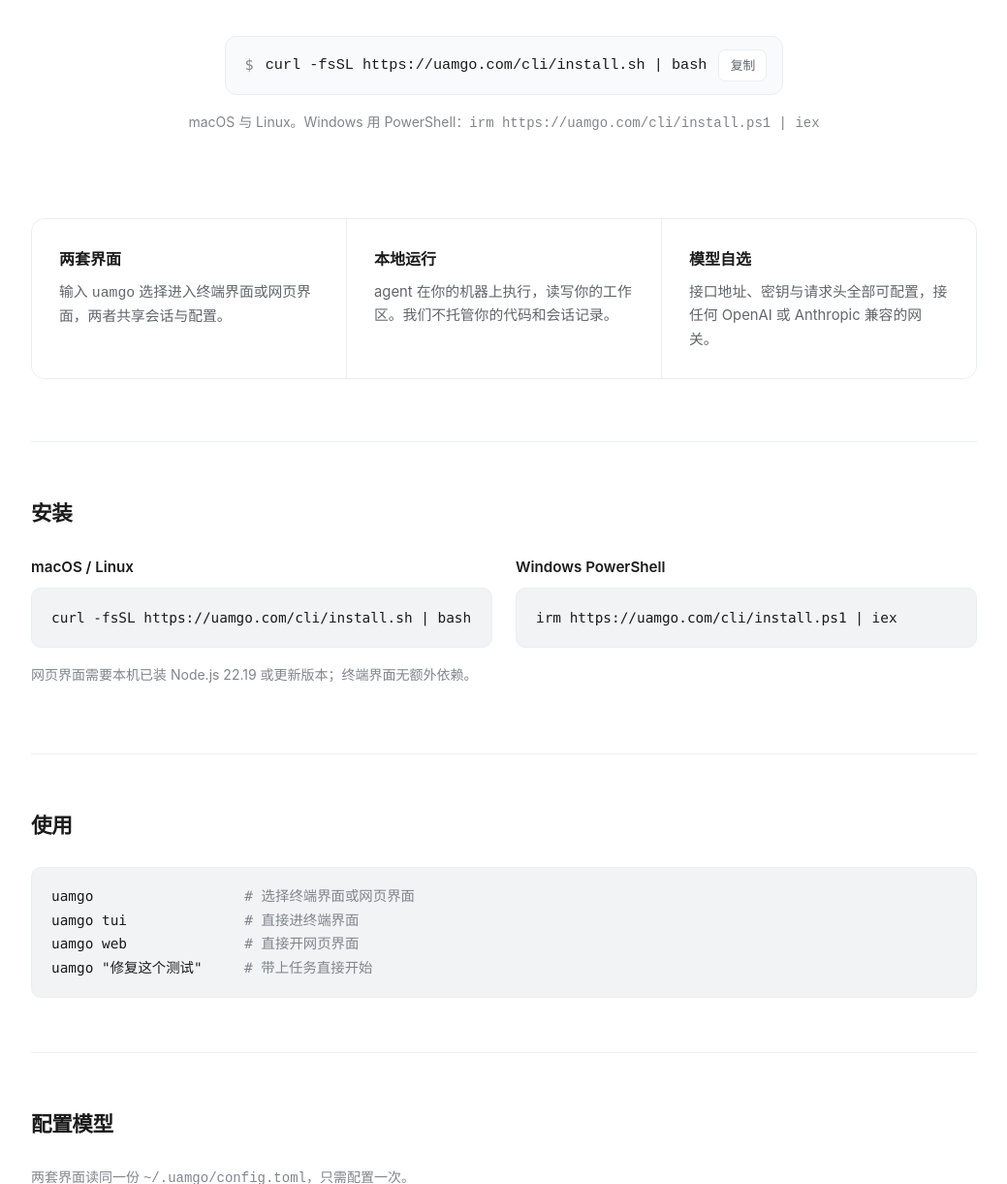
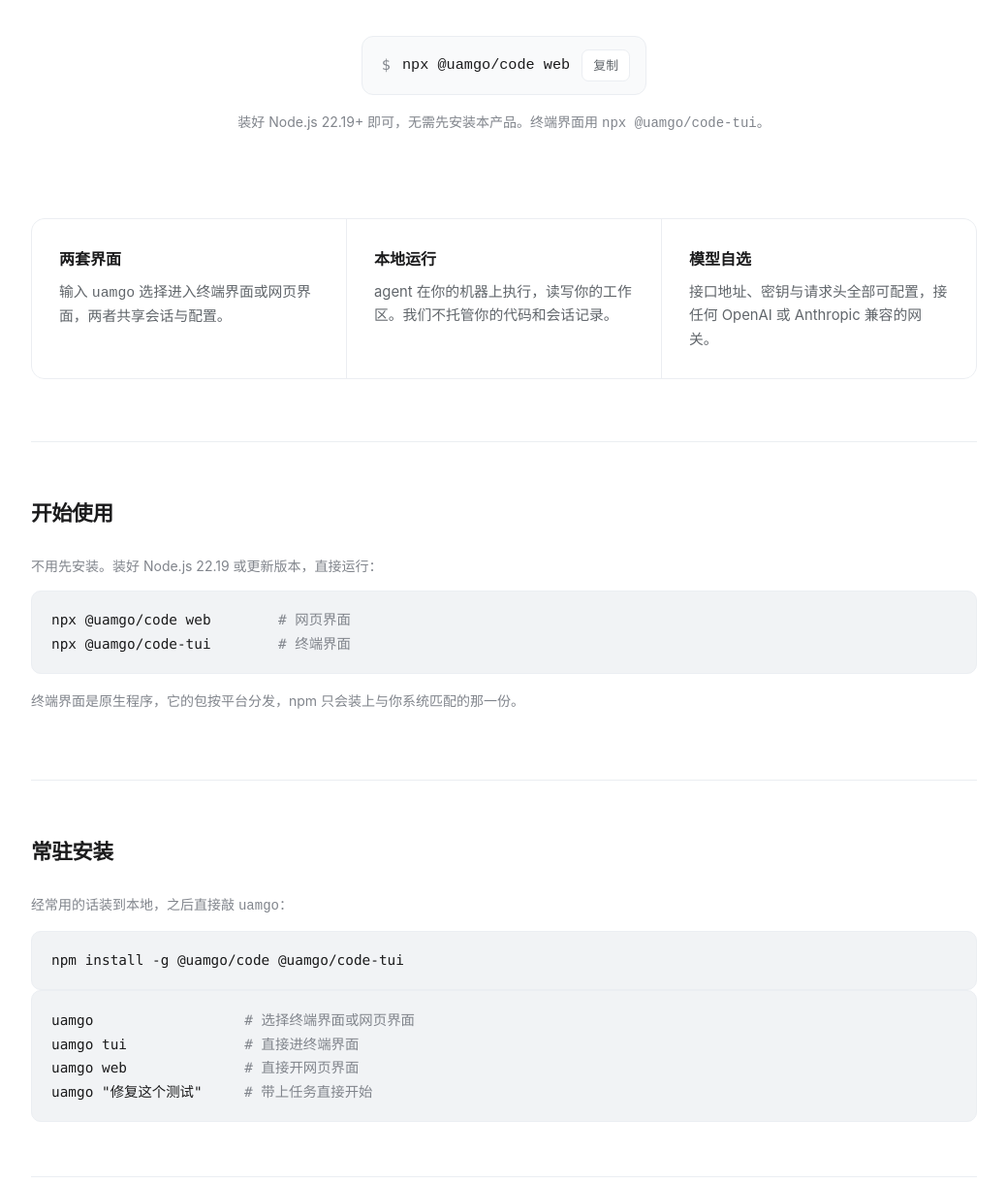
Before and after one commit to coderwar021/uamgo-site, a website: page public/index.html in a window 1280 px wide. Shown: the part 374-1595 px from the top of the page at 97% size, without its empty margins (120-1159 px from the left). Drawn offline with Linux system fonts and the light colour scheme.

Commit message:
site: lead with npx, not the download script
npx needs nothing installed first and is how the project was always
meant to be run. The scripted installer stays for anyone who wants the
command on PATH permanently.

```diff
--- a/public/index.html
+++ b/public/index.html
@@ -34,10 +34,10 @@
     </p>
     <div class="install">
       <span class="prompt">$</span>
-      <code id="cmd">curl -fsSL https://uamgo.com/cli/install.sh | bash</code>
+      <code id="cmd">npx @uamgo/code web</code>
       <button class="copy" type="button" data-copy="#cmd">复制</button>
     </div>
-    <p class="hint">macOS 与 Linux。Windows 用 PowerShell：<code>irm https://uamgo.com/cli/install.ps1 | iex</code></p>
+    <p class="hint">装好 Node.js 22.19+ 即可，无需先安装本产品。终端界面用 <code>npx @uamgo/code-tui</code>。</p>
   </div>
 
   <div class="grid">
@@ -56,22 +56,17 @@
   </div>
 
   <section id="install">
-    <h2>安装</h2>
-    <div class="two">
-      <div>
-        <h3>macOS / Linux</h3>
-        <pre>curl -fsSL https://uamgo.com/cli/install.sh | bash</pre>
-      </div>
-      <div>
-        <h3>Windows PowerShell</h3>
-        <pre>irm https://uamgo.com/cli/install.ps1 | iex</pre>
-      </div>
-    </div>
-    <p class="hint">网页界面需要本机已装 Node.js 22.19 或更新版本；终端界面无额外依赖。</p>
+    <h2>开始使用</h2>
+    <p class="hint" style="margin-top:0">不用先安装。装好 Node.js 22.19 或更新版本，直接运行：</p>
+    <pre>npx @uamgo/code web        <span class="c"># 网页界面</span>
+npx @uamgo/code-tui        <span class="c"># 终端界面</span></pre>
+    <p class="hint">终端界面是原生程序，它的包按平台分发，npm 只会装上与你系统匹配的那一份。</p>
   </section>
 
   <section>
-    <h2>使用</h2>
+    <h2>常驻安装</h2>
+    <p class="hint" style="margin-top:0">经常用的话装到本地，之后直接敲 <code>uamgo</code>：</p>
+    <pre>npm install -g @uamgo/code @uamgo/code-tui</pre>
     <pre>uamgo                  <span class="c"># 选择终端界面或网页界面</span>
 uamgo tui              <span class="c"># 直接进终端界面</span>
 uamgo web              <span class="c"># 直接开网页界面</span>
```
